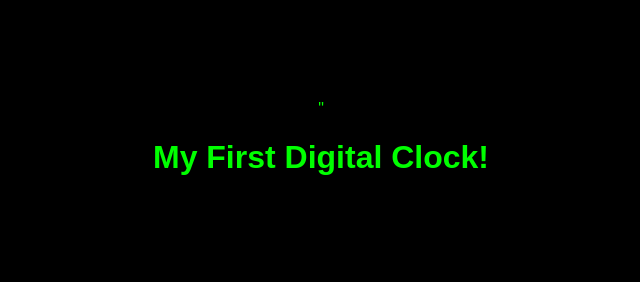
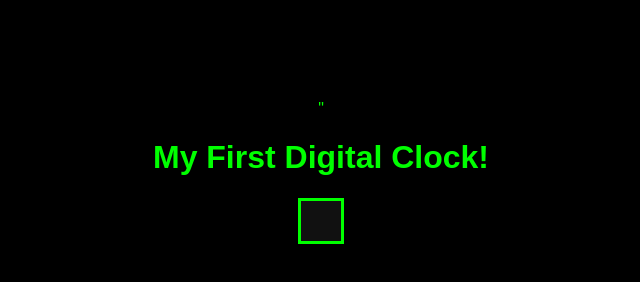
Before and after one commit to Shrilesh-Dhobale/Digital-Clock, a plain HTML site: page index.html in a window 1280 px wide. Shown: the whole page, without its empty margins (319-959 px from the left). Drawn offline with Linux system fonts and the light colour scheme.

Commit message:
css added for clock

```diff
--- a/css/style.css
+++ b/css/style.css
@@ -5,3 +5,10 @@ font-family: Arial;
 text-align: center;
 margin-top: 100px;
 }
+ #clock {
+font-size: 60px;
+border: 3px solid lime;
+padding: 20px;
+display: inline-block;
+background-color: #111;
+}
```
